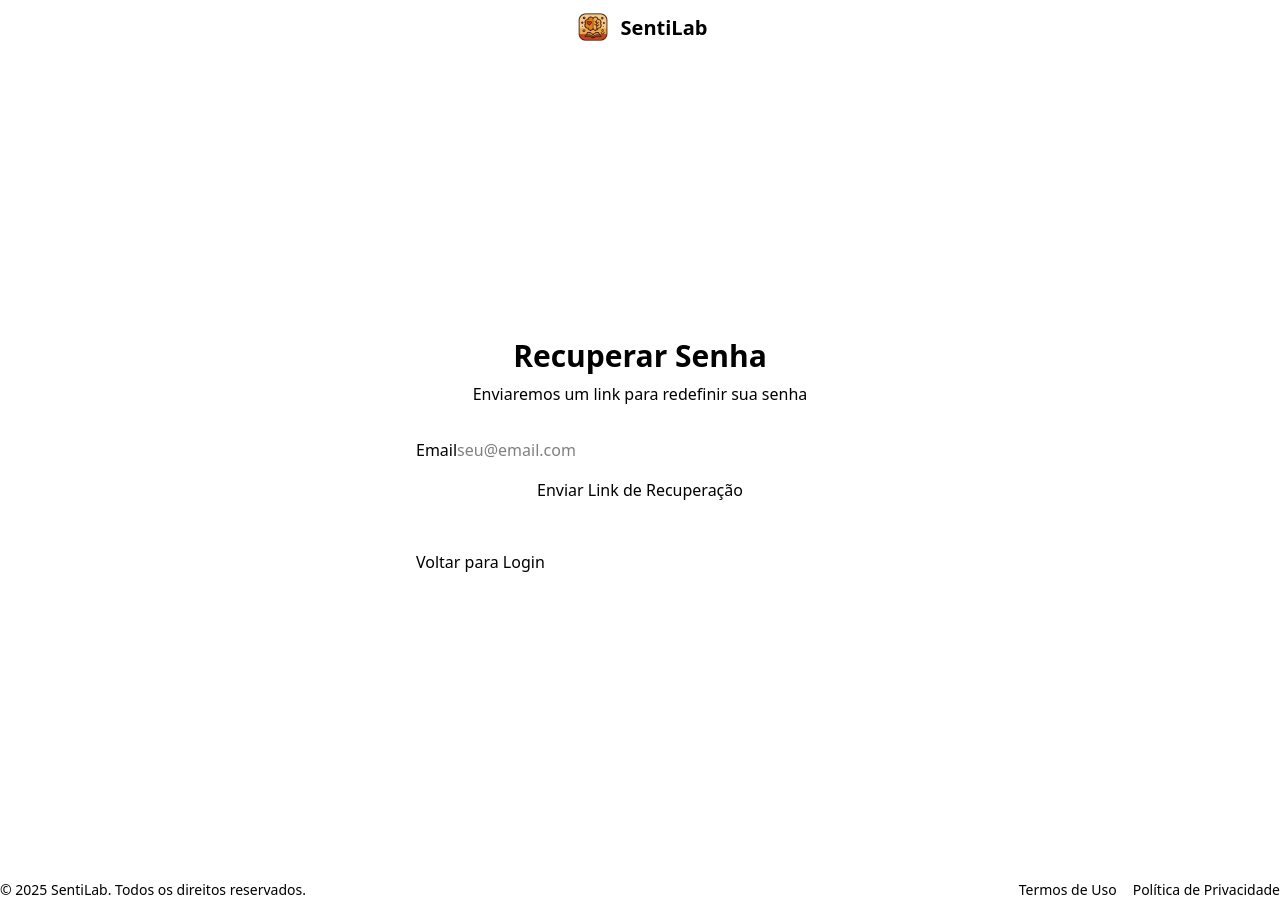
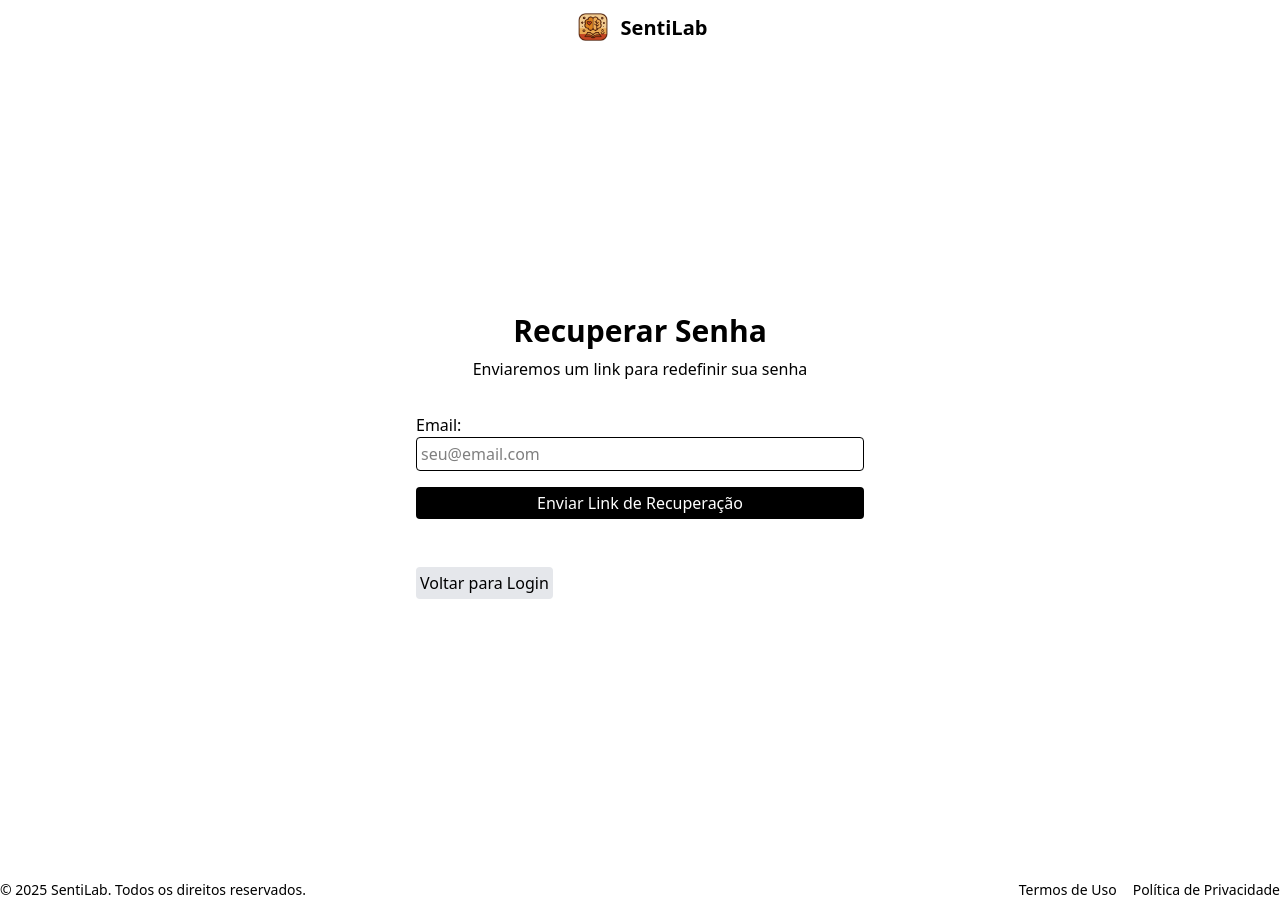
Before and after one commit to joanasouzaa/sentilab, a React (Vite) app: page /recuperar-senha in a window 1280 px wide. Built offline with nearby package versions, Linux system fonts and the light colour scheme.

Commit message:
recuperar senha page

```diff
--- a/src/assets/components/pages/RecuperarSenhaPage.jsx
+++ b/src/assets/components/pages/RecuperarSenhaPage.jsx
@@ -14,16 +14,16 @@ export default function RecuperarSenhaPage() {
 
             <div className="space-y-4">
               <div className="space-y-2">
-                <label htmlFor="email">Email</label>
-                <input id="email" placeholder="seu@email.com" type="email" />
+                <label htmlFor="email" className="gap-1">Email:</label>
+                <input id="email" placeholder="seu@email.com" type="email" className="border-1 rounded-sm p-1 w-full" />
               </div>
 
-              <button className="w-full" onClick={()=>alert("Confira seu email")}>Enviar Link de Recuperação</button>
+              <button className="w-full cursor-pointer bg-black text-white rounded-sm p-1" onClick={()=>alert("Confira seu email")}>Enviar Link de Recuperação</button>
             </div>
 
             <div className="flex justify-between pt-4">
 
-                <button onClick={()=>navigate("/login")}>Voltar para Login</button>
+                <button onClick={()=>navigate("/login")} className="cursor-pointer bg-gray-200 text-black p-1 rounded-sm">Voltar para Login</button>
 
             </div>
           </div>
```
Also changed, not shown: 1 other file (tests, documents, lock files or other folders).
